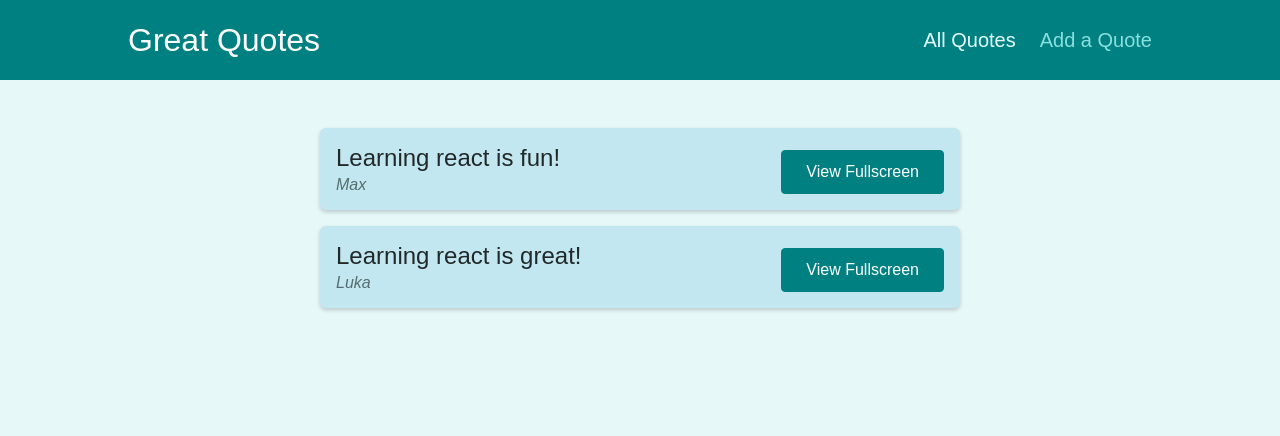
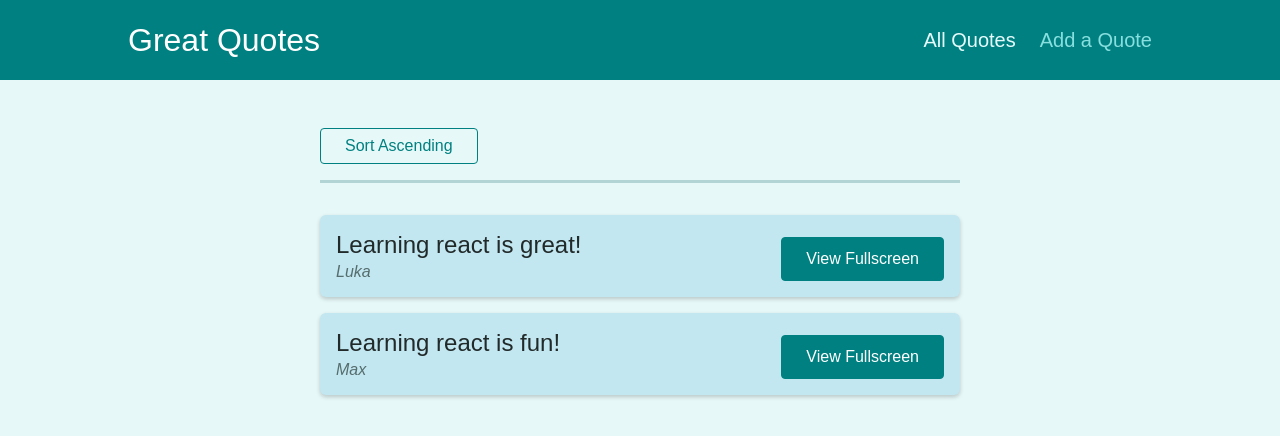
Before and after one commit to lukacc008/react-router-final-practice, a React (Create React App) app: page /quotes in a window 1280 px wide. Shown: the top 436 px of the page. Built offline with nearby package versions, Linux system fonts and the light colour scheme.

Commit message:
Adding ascending/descending button that changes the list with query parameters

```diff
--- a/src/components/quotes/QuoteList.js
+++ b/src/components/quotes/QuoteList.js
@@ -1,13 +1,42 @@
-import { Fragment } from 'react';
+import { Fragment } from "react";
+import { useHistory, useLocation } from "react-router-dom";
 
-import QuoteItem from './QuoteItem';
-import classes from './QuoteList.module.css';
+import QuoteItem from "./QuoteItem";
+import classes from "./QuoteList.module.css";
+
+const sortQuotes = (quotes, ascending) => {
+  return quotes.sort((quoteA, quoteB) => {
+    if (ascending) {
+      return quoteA.id > quoteB.id ? 1 : -1;
+    } else {
+      return quoteA.id < quoteB.id ? 1 : -1;
+    }
+  });
+};
 
 const QuoteList = (props) => {
+  const history = useHistory();
+  const location = useLocation();
+
+  const queryParams = new URLSearchParams(location.search);
+
+  const isSortingAscending = queryParams.get("sort") === "asc";
+
+  const sortedQuotes = sortQuotes(props.quotes, isSortingAscending);
+
+  const changeSortinghandler = () => {
+    history.push("/quotes?sort=" + (isSortingAscending ? 'desc' : 'asc'));
+  };
+
   return (
     <Fragment>
+      <div className={classes.sorting}>
+        <button onClick={changeSortinghandler}>
+          Sort {isSortingAscending ? "Descending" : "Ascending"}
+        </button>
+      </div>
       <ul className={classes.list}>
-        {props.quotes.map((quote) => (
+        {sortedQuotes.map((quote) => (
           <QuoteItem
             key={quote.id}
             id={quote.id}
```
